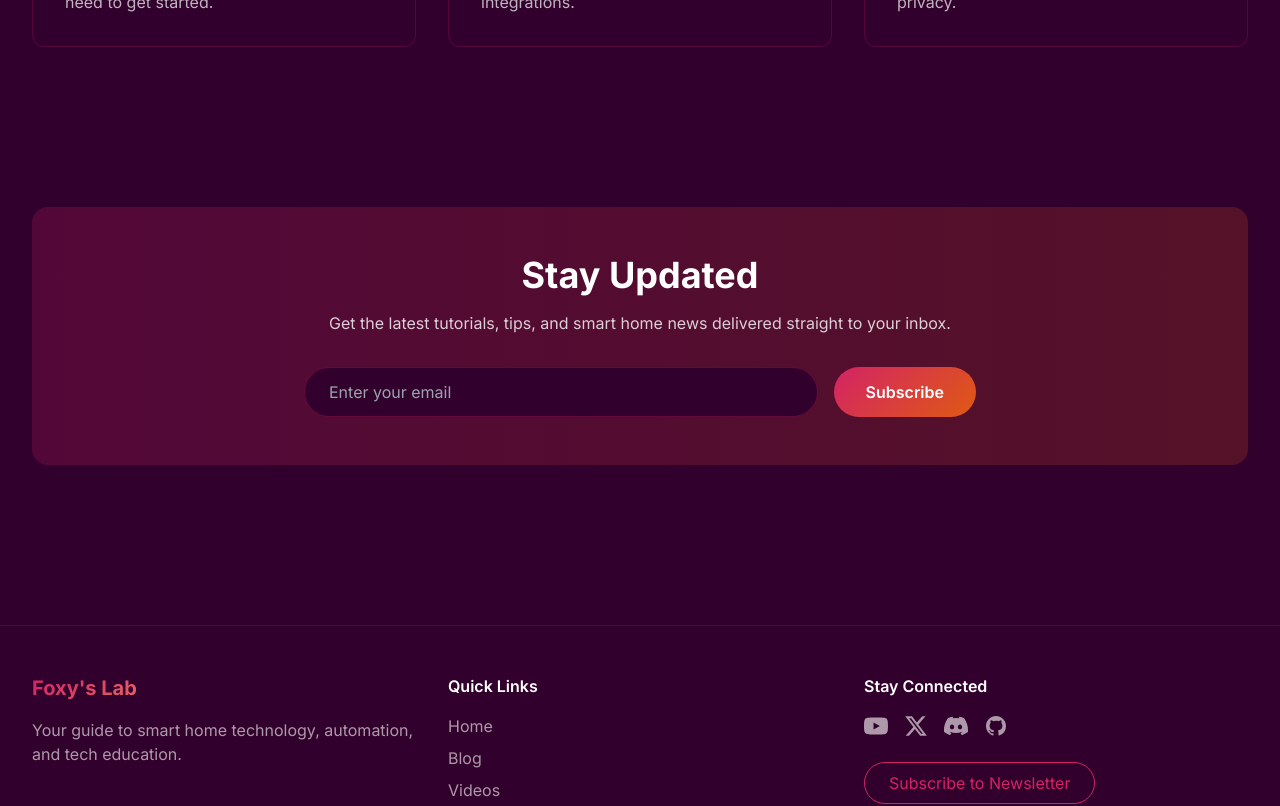
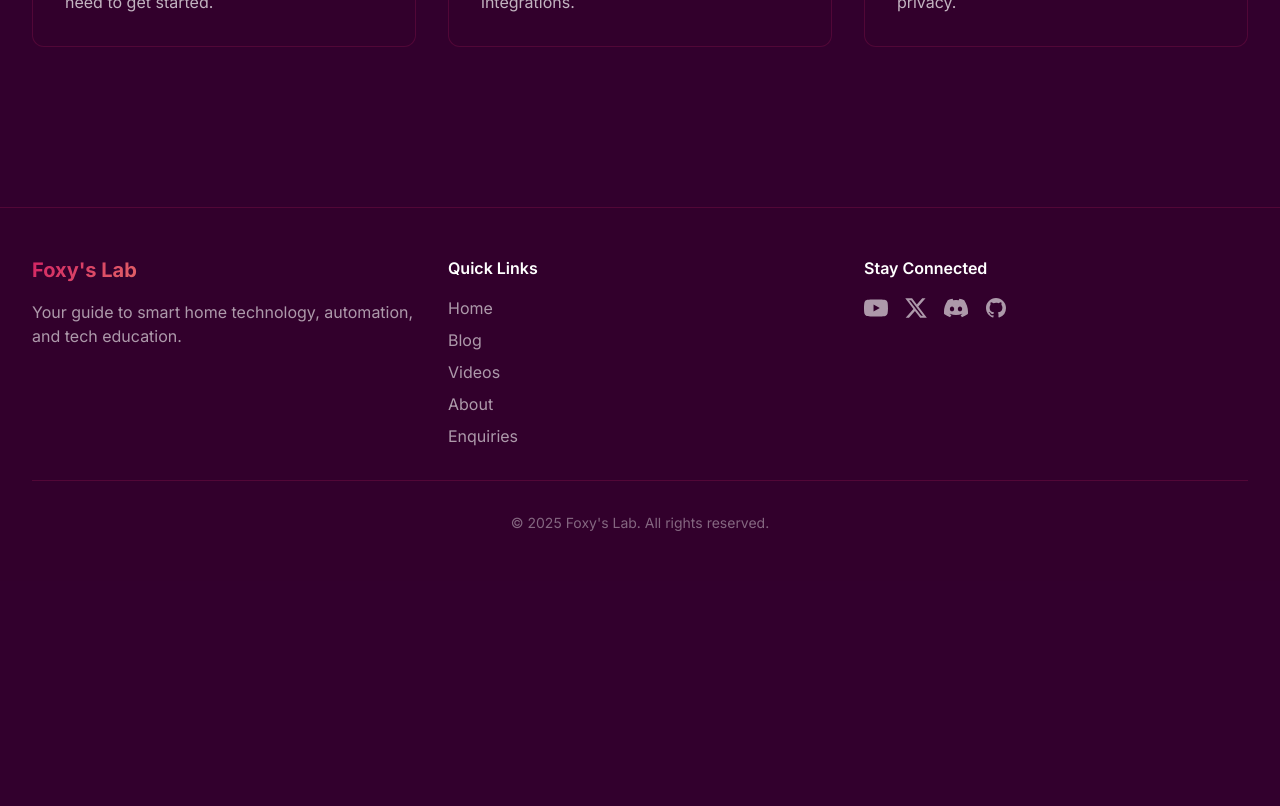
Before and after one commit to foxleighco/foxyslab-website, a Next.js app: page / in a window 1280 px wide. Shown: the part 1500-2306 px from the top of the page. After the commit the page ends 2081 px from the top, so only its background shows below. Built offline with nearby package versions, Linux system fonts and the light colour scheme; no server answers.

Commit message:
moves the newsletter stuff behind a feature flag for the time being

```diff
--- a/app/about/page.tsx
+++ b/app/about/page.tsx
@@ -159,9 +159,11 @@ export default async function AboutPage() {
       </section>
 
       {/* Newsletter */}
-      <section>
-        <Newsletter />
-      </section>
+      {siteConfig.features.newsletter && (
+        <section>
+          <Newsletter />
+        </section>
+      )}
     </div>
   );
 }
--- a/app/page.tsx
+++ b/app/page.tsx
@@ -164,9 +164,11 @@ export default async function Home() {
       </section>
 
       {/* Newsletter Section */}
-      <section className="max-w-7xl mx-auto px-4 sm:px-6 lg:px-8 py-20">
-        <Newsletter />
-      </section>
+      {siteConfig.features.newsletter && (
+        <section className="max-w-7xl mx-auto px-4 sm:px-6 lg:px-8 py-20">
+          <Newsletter />
+        </section>
+      )}
     </>
   );
 }
--- a/components/Footer.tsx
+++ b/components/Footer.tsx
@@ -89,12 +89,14 @@ export function Footer() {
                 </a>
               ))}
             </div>
+            {siteConfig.features.newsletter && (
               <Link
                 href="/#newsletter"
                 className="inline-block px-6 py-2 border border-primary text-primary rounded-full hover:bg-primary hover:text-white transition-colors"
               >
                 Subscribe to Newsletter
               </Link>
+            )}
           </div>
         </div>
 
--- a/site.config.ts
+++ b/site.config.ts
@@ -76,9 +76,8 @@ export const siteConfig = {
 
   // Feature Flags
   features: {
-    newsletter: true,
     // Set to true when newsletter service is connected
-    newsletterEnabled: false,
+    newsletter: false,
   },
 
   // Blog Configuration
```
Lines whose indentation alone changed are shown as unchanged.
